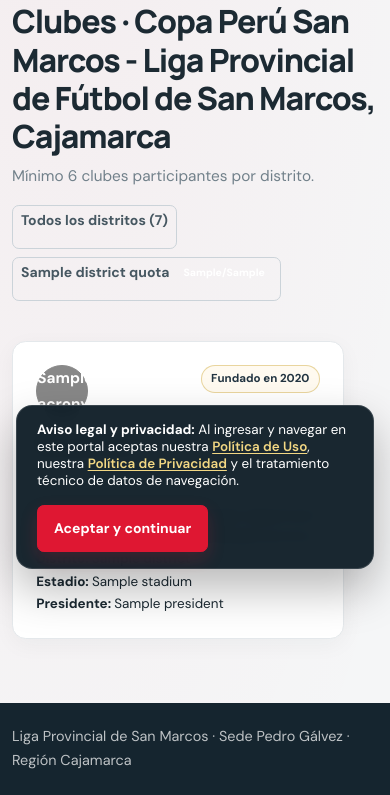
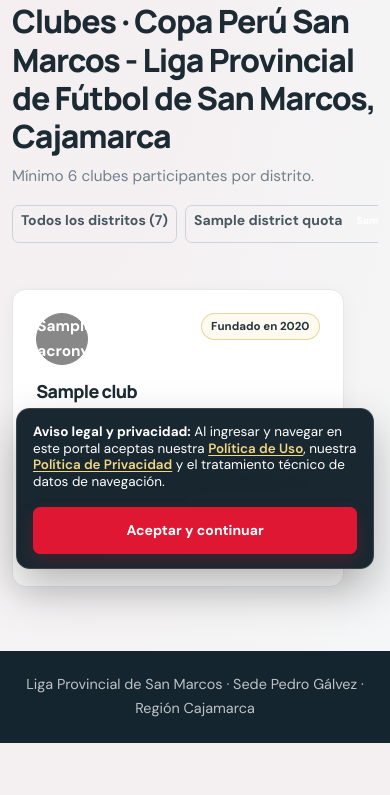
Before and after one commit to JansJimenez/Proyecto-web-ligafutbol, a Spring app: template src/main/resources/templates/public/clubs.html in a window 390 px wide. Shown: the part 259-1054 px from the top of the page. After the commit the page ends 1002 px from the top, so only its background shows below. Run offline with Thymeleaf, Linux system fonts and the light colour scheme; the template is opened without the code that fills it: most values are stand-ins (such as "Sample title", 1, 10 or a date in 2020); data that the repository does not hold is empty; some of the project's set-up classes (security, data sources, template engines, error pages and the like) are left out, and stand-ins take their place.

Commit message:
optimizacion para dispositivos mobiles

```diff
--- a/src/main/resources/static/css/site.css
+++ b/src/main/resources/static/css/site.css
@@ -16,9 +16,10 @@
   --shadow: 0 16px 44px rgba(27, 44, 55, .08);
 }
 
-html { scroll-behavior: smooth; }
+html { scroll-behavior: smooth; -webkit-text-size-adjust: 100%; }
 body {
   min-height: 100vh;
+  overflow-x: hidden;
   background:
     radial-gradient(ellipse at 12% 0, rgba(223, 23, 50, .045), transparent 28rem),
     var(--paper);
@@ -27,6 +28,7 @@ body {
   font-size: .96rem;
   line-height: 1.65;
   -webkit-font-smoothing: antialiased;
+  -webkit-tap-highlight-color: transparent;
 }
 
 body::before {
@@ -880,11 +882,25 @@ textarea.form-control { min-height: 128px; }
 @media (max-width: 767.98px) {
   .band-inner { grid-template-columns: 1fr; gap: 1.25rem; }
   .section-heading { align-items: start; flex-direction: column; }
-  .hero { min-height: 390px; }
-  .hero-content { padding-top: 3.2rem; padding-bottom: 3.2rem; }
-  .hero h1 { max-width: 100%; font-size: clamp(2.1rem, 9vw, 3.2rem); }
-  .hero-emblems { padding: .7rem 1.2rem; gap: 1rem; }
-  .hero-emblems img { width: 46px; height: 54px; }
+  .hero { min-height: 360px; }
+  .hero-content { padding-top: 2.75rem; padding-bottom: 2.75rem; }
+  .hero h1 { max-width: 100%; font-size: clamp(1.85rem, 8vw, 2.75rem); }
+  .hero .lead { font-size: .96rem; margin-bottom: 1.35rem; }
+  .hero-emblems { padding: .65rem 1.15rem; gap: .95rem; margin-bottom: .9rem; }
+  .hero-emblems img { width: 44px; height: 52px; }
+  .hero-content .d-flex { width: 100%; justify-content: center; }
+  .hero-content .btn { flex: 1 1 160px; max-width: 240px; }
+  .site-footer .container { text-align: center; align-items: center !important; }
+  .site-footer .d-flex { justify-content: center; }
+  .district-filter-scroll {
+    flex-wrap: nowrap !important;
+    overflow-x: auto;
+    padding-bottom: .35rem;
+    -webkit-overflow-scrolling: touch;
+    scrollbar-width: none;
+  }
+  .district-filter-scroll::-webkit-scrollbar { display: none; }
+  .district-filter-scroll .btn { flex: 0 0 auto; white-space: nowrap; min-height: 38px; }
   .hero::after { top: auto; right: -55px; bottom: -60px; width: 190px; transform: none; }
   .portal-masthead { min-height: 84px; }
   .portal-brand img { width: 39px; height: 60px; }
@@ -977,9 +993,9 @@ textarea.form-control { min-height: 128px; }
 
 .legal-consent-banner {
   position: fixed;
-  left: 1rem;
-  right: 1rem;
-  bottom: 1rem;
+  left: max(1rem, env(safe-area-inset-left));
+  right: max(1rem, env(safe-area-inset-right));
+  bottom: max(1rem, env(safe-area-inset-bottom));
   z-index: 1080;
   max-width: 980px;
   margin: 0 auto;
@@ -991,5 +1007,9 @@ textarea.form-control { min-height: 128px; }
   box-shadow: 0 20px 45px rgba(0, 0, 0, .28);
   backdrop-filter: blur(8px);
 }
+@media (max-width: 767.98px) {
+  .legal-consent-banner { padding: .9rem 1rem; border-radius: .85rem; }
+  .legal-consent-banner .btn { width: 100%; min-height: 44px; }
+}
 .legal-consent-banner a { color: #f2d783; text-decoration: underline; font-weight: 600; }
 .legal-consent-banner a:hover { color: #fff; }
--- a/src/main/resources/templates/public/clubs.html
+++ b/src/main/resources/templates/public/clubs.html
@@ -24,7 +24,7 @@
         <p class="text-secondary mb-0">Mínimo 6 clubes participantes por distrito.</p>
       </div>
 
-          <div class="d-flex flex-wrap gap-2 mb-4" th:if="${districtQuotas != null}">
+          <div class="d-flex flex-wrap gap-2 mb-4 district-filter-scroll" th:if="${districtQuotas != null}">
             <a class="btn btn-sm"
               th:classappend="${selectedDistrito == null or selectedDistrito.isBlank() ? 'btn-lime' : 'btn-outline-secondary'}"
               href="/clubes">Todos los distritos (7)</a>
```
Lines whose indentation alone changed are shown as unchanged.
